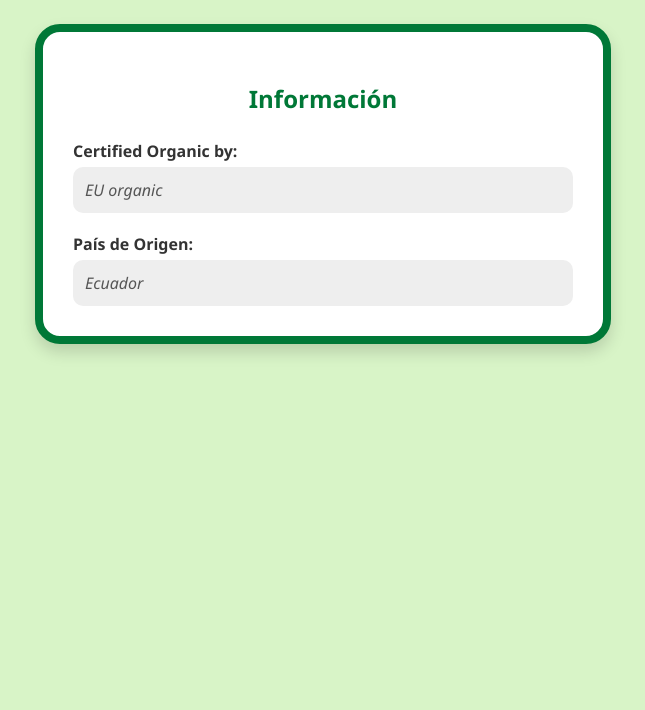
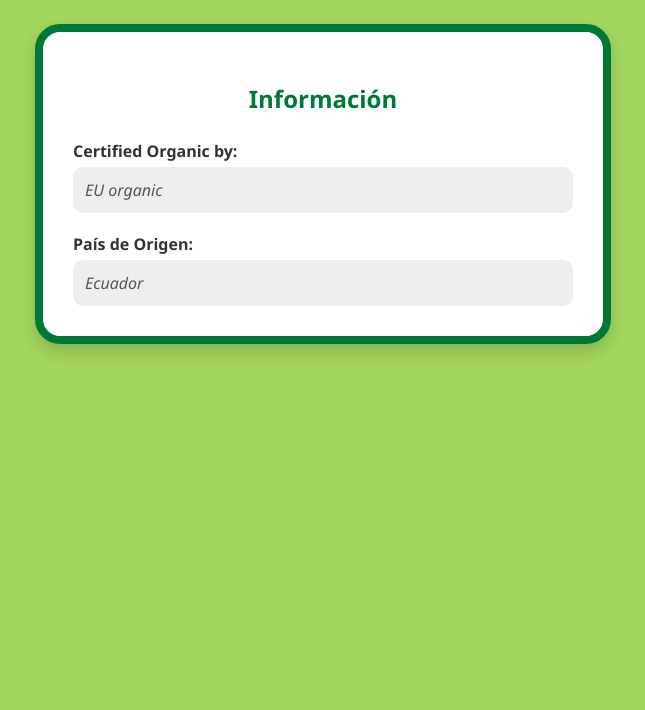
Before and after one commit to cathsanchez6/landing_bananos, a plain HTML site: page index.html in a window 1280 px wide. Shown: the part 90-800 px from the top of the page, without its empty margins (317-962 px from the left). Drawn offline with Linux system fonts and the light colour scheme.

Commit message:
Update styles.css

```diff
--- a/css/styles.css
+++ b/css/styles.css
@@ -2,7 +2,7 @@
 body {
   margin: 0;
   font-family: 'Segoe UI', sans-serif;
-  background-color: #d8f4c7; /* Verde claro suave */
+  background-color: #a3d65c; /* Verde claro suave */
 }
 
 /* Logo centrado y con tamaño adecuado */
```
